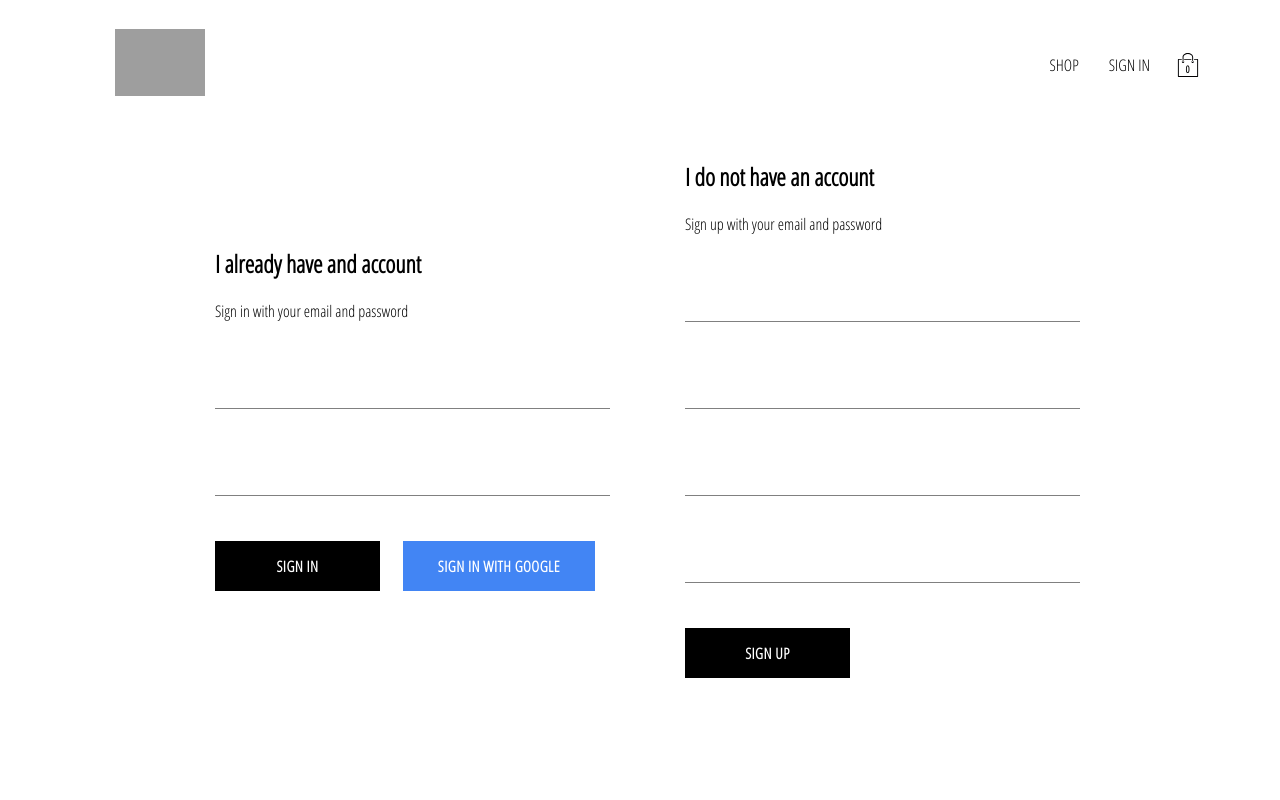
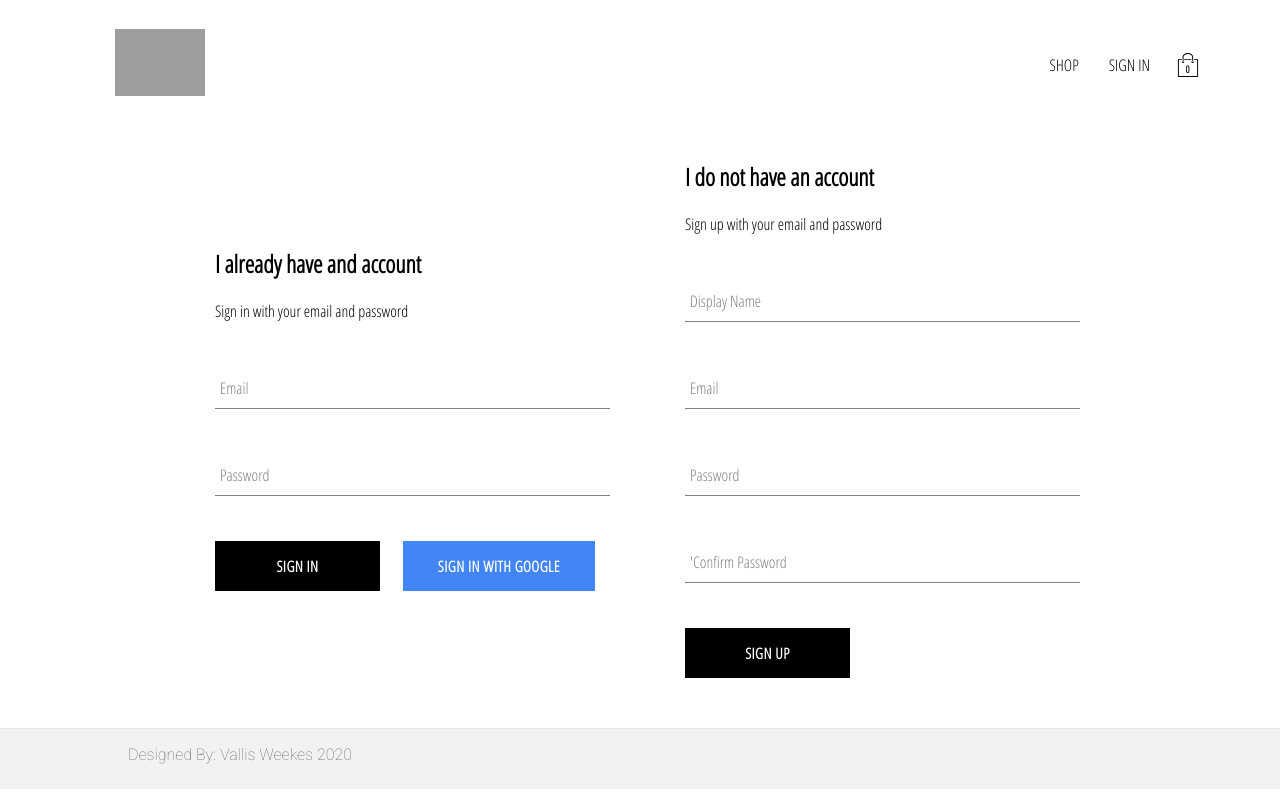
Before and after one commit to vallisweekes/ecommerce-site, a React (Create React App) app: page /signin in a window 1280 px wide. Built offline with nearby package versions, Linux system fonts and the light colour scheme; no server answers; grey boxes are pictures that could not be loaded.

Commit message:
form label fix

```diff
--- a/src/App.js
+++ b/src/App.js
@@ -8,7 +8,7 @@ import HomePage from './pages/homepage/HomePage';
 import ShopPage from './pages/shop/ShopPage';
 import SignInAndSignUpPage from './pages/sign-in-and-sign-up/SignInAndSignUpPage';
 import CheckoutPage from './pages/checkoutpage/CheckoutPage';
-
+import Footer from './components/footer/Footer';
 import { auth, createUserProfileDocument } from './firebase/firebase.utils';
 import { setCurrentUser } from './redux/user/user.action';
 import { selectUserCurrentUser } from './redux/user/user.selector';
@@ -39,6 +39,7 @@ class App extends Component {
 
   render() {
     return (
+      <div className="container">
         <div className="App">
           <Header />
 
@@ -59,6 +60,8 @@ class App extends Component {
             />
           </Switch>
         </div>
+        <Footer />
+      </div>
     );
   }
 }
--- a/src/components/collection-item/collection-item.styles.scss
+++ b/src/components/collection-item/collection-item.styles.scss
@@ -1,5 +1,5 @@
 .collection-item {
-    width: 49%;
+    width: 100%;
     display: flex;
     flex-direction: column;
     height: 400px;
--- a/src/components/footer/Footer.jsx
+++ b/src/components/footer/Footer.jsx
@@ -3,7 +3,12 @@ import './footer.styles.scss';
 const Footer = () => {
   return (
     <div className="footer">
-      <h1></h1>
+      <div className="footer-inner">
+        <div className="disclaimer">
+          <p>Designed By: Vallis Weekes {new Date().getFullYear()}</p>
+        </div>
+        <div></div>
+      </div>
     </div>
   );
 };
--- a/src/components/footer/footer.styles.scss
+++ b/src/components/footer/footer.styles.scss
@@ -1,6 +1,17 @@
+@import url("https://fonts.googleapis.com/css2?family=Raleway:wght@100&family=Roboto:wght@100&display=swap");
 .footer {
     width: 100vw;
-    height: 300px;
-    background-color: #2f2f2f;
-    color: white;
+    height: 60px;
+    background-color: #f2f2f2;
+    color: #686868;
+    font-family: "Roboto", sans-serif;
+    border-top: 1px solid #e8e8e8;
+    .footer-inner {
+        width: 80%;
+        margin: 0 auto;
+        .disclaimer {
+            display: flex;
+            align-items: center;
+        }
+    }
 }
--- a/src/components/form-input/FormInput.jsx
+++ b/src/components/form-input/FormInput.jsx
@@ -9,7 +9,9 @@ const FormInput = ({ handleChange, label, ...otherProps }) => {
           className={`${
             otherProps.value.length ? 'shrink' : ''
           } form-input-label`}
-        ></label>
+        >
+          {label}
+        </label>
       ) : null}
     </div>
   );
--- a/src/components/sign-in/SignIn.jsx
+++ b/src/components/sign-in/SignIn.jsx
@@ -34,7 +34,7 @@ const SignIn = () => {
           type="email"
           value={values.email}
           handleChange={handleChange}
-          label="email"
+          label="Email"
           required
         />
 
@@ -43,7 +43,7 @@ const SignIn = () => {
           type="password"
           value={values.password}
           handleChange={handleChange}
-          label="password"
+          label="Password"
           required
         />
         <div className="buttons">
--- a/src/components/sign-up/SignUp.jsx
+++ b/src/components/sign-up/SignUp.jsx
@@ -54,7 +54,7 @@ class SignUp extends Component {
             name="displayName"
             value={displayName}
             onChange={this.handleChange}
-            label="'Display Name"
+            label="Display Name"
             required
           />
 
@@ -63,7 +63,7 @@ class SignUp extends Component {
             name="email"
             value={email}
             onChange={this.handleChange}
-            label="'Email"
+            label="Email"
             required
           />
           <FormInput
@@ -71,7 +71,7 @@ class SignUp extends Component {
             name="password"
             value={password}
             onChange={this.handleChange}
-            label="'Password"
+            label="Password"
             required
           />
           <FormInput
--- a/src/data/shopping-data.js
+++ b/src/data/shopping-data.js
@@ -166,14 +166,16 @@ const SHOP_DATA = {
     items: [
       {
         id: 23,
-        name: 'Blue Tanktop',
-        imageUrl: 'https://i.ibb.co/7CQVJNm/blue-tank.png',
+        name: 'Cream Joggers',
+        imageUrl:
+          'https://www.vallisweekes.com/portfolio_assets/cream-joggers.jpg',
         price: 25,
       },
       {
         id: 24,
-        name: 'Floral Blouse',
-        imageUrl: 'https://i.ibb.co/4W2DGKm/floral-blouse.png',
+        name: 'Womens Cargo',
+        imageUrl:
+          'https://www.vallisweekes.com/portfolio_assets/women-cargo.jpg',
         price: 20,
       },
       {
@@ -215,14 +217,16 @@ const SHOP_DATA = {
     items: [
       {
         id: 30,
-        name: 'Camo Down Vest',
-        imageUrl: 'https://i.ibb.co/xJS0T3Y/camo-vest.png',
-        price: 325,
+        name: 'Ripped Stonewash Jeans',
+        imageUrl:
+          'https://www.vallisweekes.com/portfolio_assets/stone-wash-ripped.jpg',
+        price: 120,
       },
       {
         id: 31,
-        name: 'Floral T-shirt',
-        imageUrl: 'https://i.ibb.co/qMQ75QZ/floral-shirt.png',
+        name: 'Black Ripped Jeans',
+        imageUrl:
+          'https://www.vallisweekes.com/portfolio_assets/black-ripped-jeans.jpg',
         price: 20,
       },
       {
@@ -233,8 +237,9 @@ const SHOP_DATA = {
       },
       {
         id: 33,
-        name: 'Pink T-shirt',
-        imageUrl: 'https://i.ibb.co/RvwnBL8/pink-shirt.png',
+        name: 'Dark Green Jumper',
+        imageUrl:
+          'https://www.vallisweekes.com/portfolio_assets/Dark-green-jumper.jpg',
         price: 25,
       },
       {
```
Lines whose indentation alone changed are shown as unchanged.
